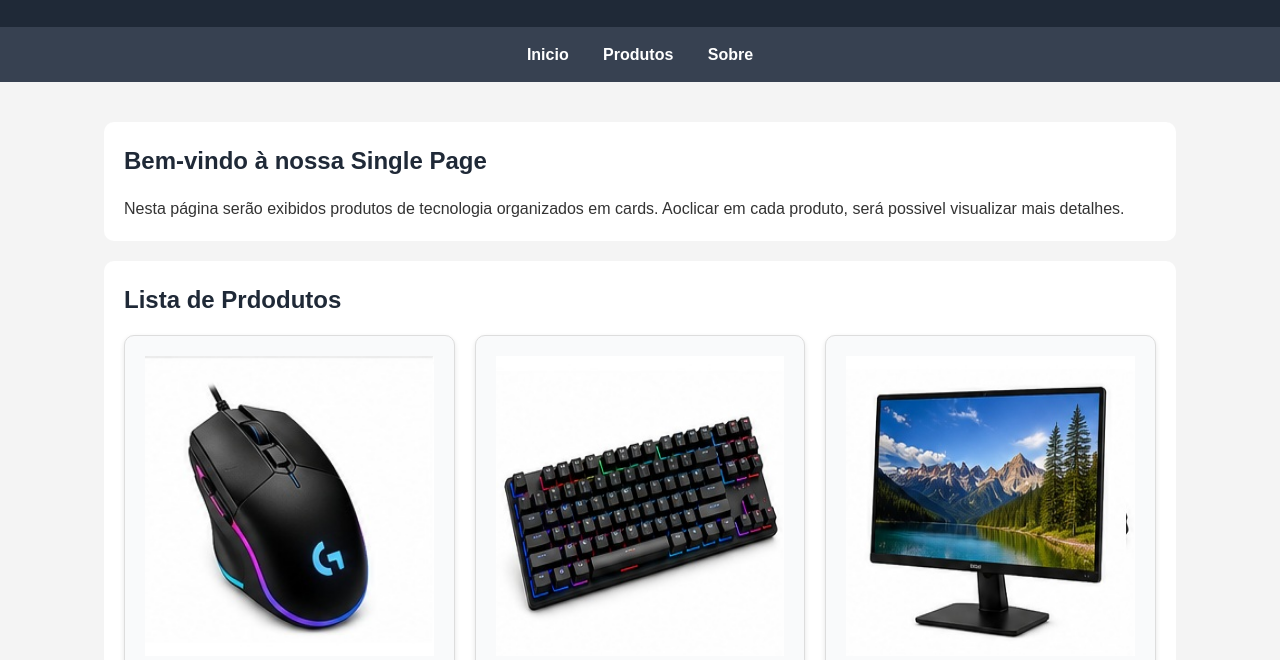
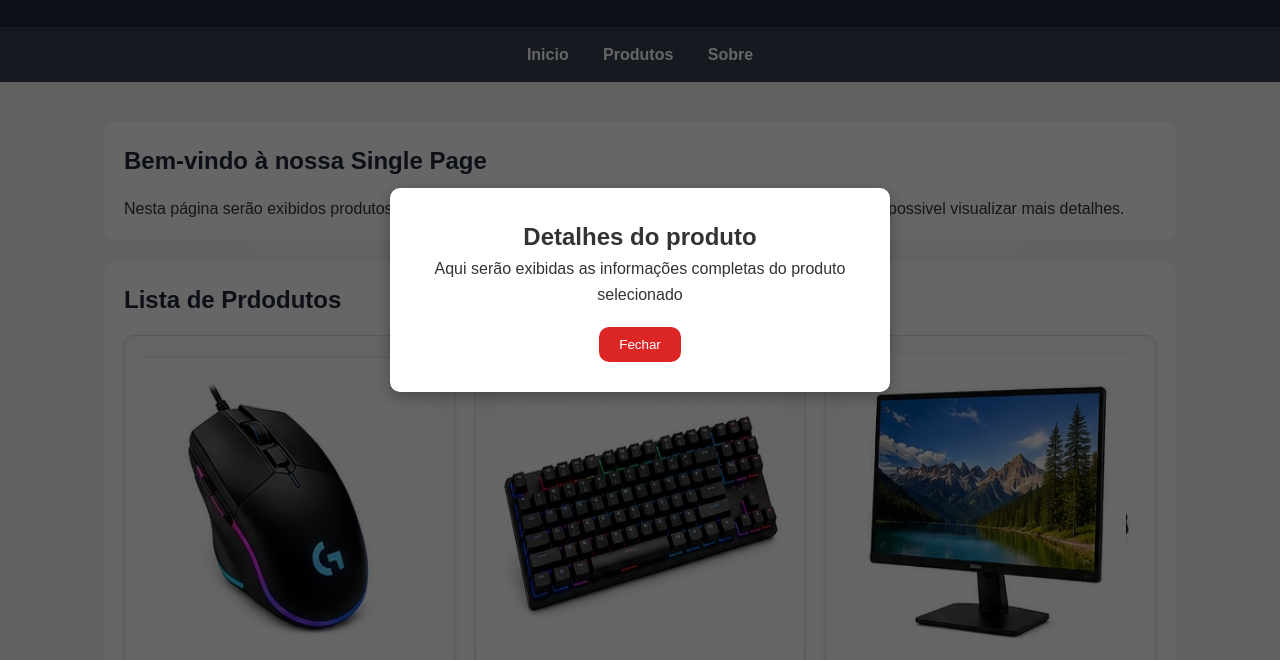
Before and after one commit to Brenodev18/Single-Page, a plain HTML site: page public/index.html in a window 1280 px wide. Shown: the part 110-770 px from the top of the page. Drawn offline with Linux system fonts and the light colour scheme.

Commit message:
v2-modalStyle

```diff
--- a/public/style.css
+++ b/public/style.css
@@ -356,3 +356,81 @@ footer{
     /* Adiciona espaçamento interno */
     padding: 15px;
 }
+
+#modalOverlay{
+    display: flex;
+
+    /* Fixar na tela */
+    position: fixed;
+
+    /* Encostar no topo */
+    top: 0;
+
+    /* Encostar esquerda */
+    left: 0;
+
+    /* ocupar toda a largura */
+    width: 100%;
+
+    /* Ocupar toda a altura */
+    height: 100%;
+
+    /* Escurecer o fundo */
+    background-color: rgba(0, 0, 0, 0.6);
+
+    /* Centralizar horizontalmente*/
+    justify-content: center;
+
+    /* Centralizar Verticalmente */
+    align-items: center;
+}
+
+/* Janela do modal */
+.modal{
+
+    /* Fundo do modal */
+    background-color: white;
+
+    /* Espaçamento interno */
+    padding: 30px;
+
+    /* Largura maxima */
+    width: 500px;
+
+    /* Arredondar os cantos */
+    border-radius: 10px;
+
+    /* Centralizar o texto */
+    text-align: center;
+
+    /* Criar sombra */
+    box-shadow: 0 5px 15px rgba(0, 0, 0, 0.3);
+
+/* Botão fechar */
+
+#btnFechar{
+
+    /* Cor de fundo */
+    background-color: #dc2626;
+
+    /* Cor do texto */
+    color: white;
+
+    /* Remover a borda */
+    border: none;
+
+    /* Espaçamento interno */
+    padding: 10px 20px;
+
+    /* Arredondar os cantos */
+    border-radius: 10px;
+
+    /* cursor */
+    cursor: pointer;
+
+    /* Espaçamento superior */
+    margin-top: 20px;
+
+}
+
+}
```
